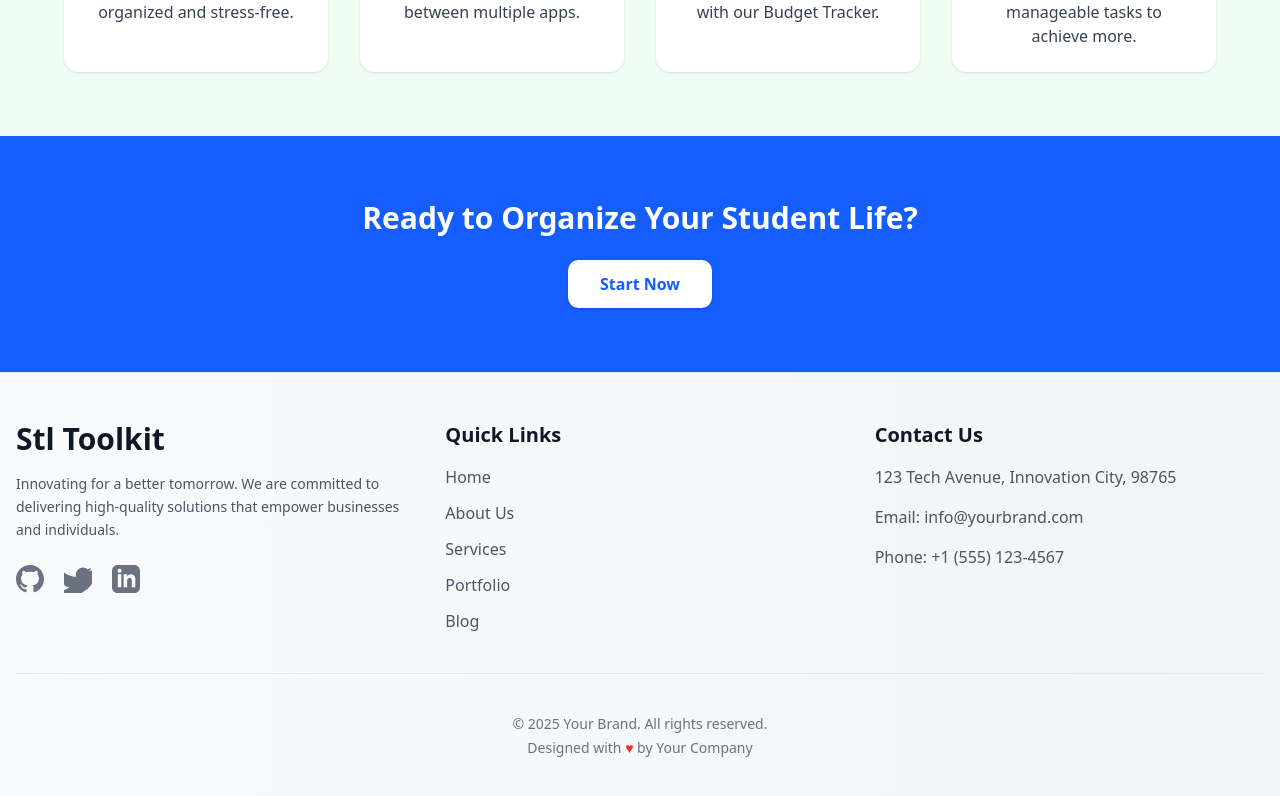
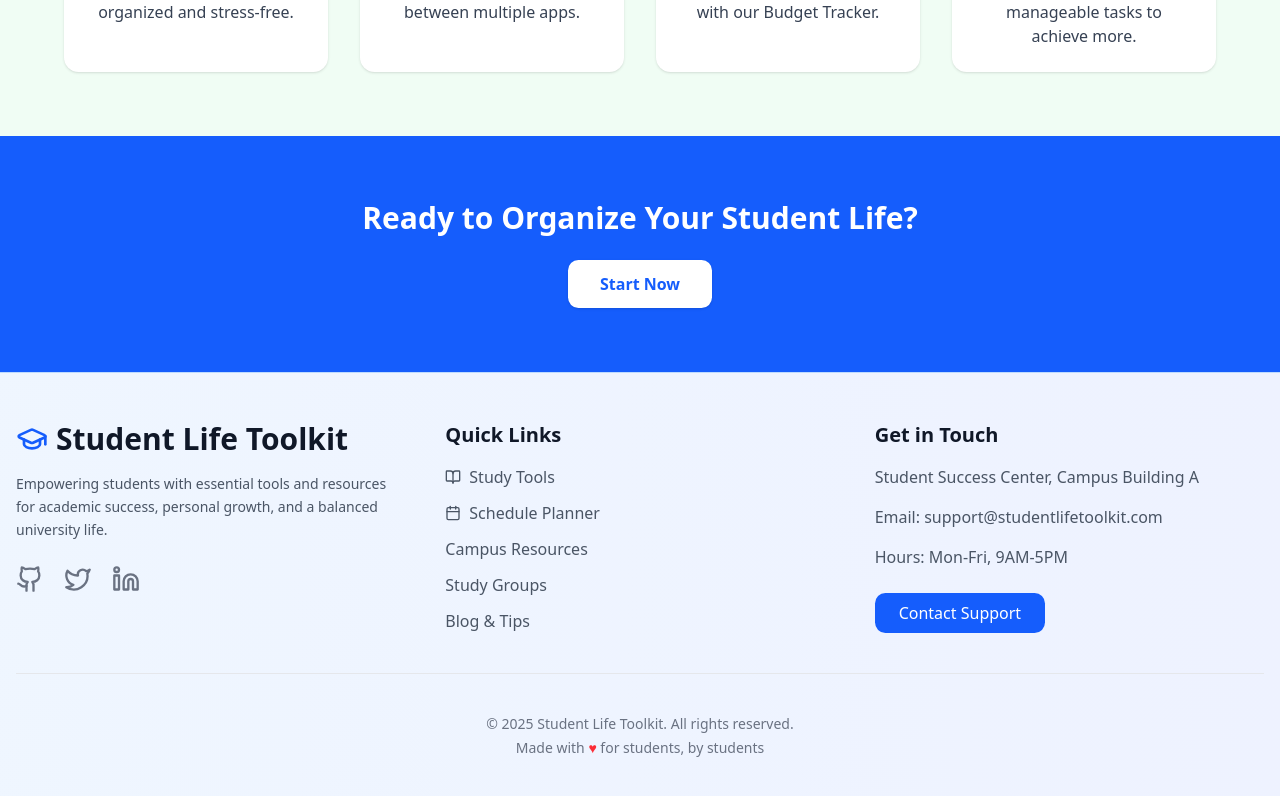
Before and after one commit to rafizul896/student-life-toolkit-frontend, a Next.js app: page / in a window 1280 px wide. Shown: the part 1761-2557 px from the top of the page. Built offline with nearby package versions, Linux system fonts and the light colour scheme.

Commit message:
update: footer UI

```diff
--- a/src/components/shared/Footer.tsx
+++ b/src/components/shared/Footer.tsx
@@ -1,80 +1,47 @@
 "use client";
 import React from "react";
-
-const GitHubIcon = ({ size = 24, className = "" }) => (
-  <svg
-    xmlns="http://www.w3.org/2000/svg"
-    width={size}
-    height={size}
-    viewBox="0 0 24 24"
-    fill="currentColor"
-    className={className}
-  >
-    <path d="M12 0c-6.626 0-12 5.373-12 12 0 5.302 3.438 9.8 8.207 11.387.599.111.793-.261.793-.577v-2.234c-3.338.726-4.033-1.416-4.033-1.416-.546-1.387-1.333-1.756-1.333-1.756-1.087-.731.084-.716.084-.716 1.205.082 1.838 1.215 1.838 1.215 1.07 1.835 2.809 1.305 3.492.998.108-.776.418-1.305.762-1.604-2.665-.305-5.467-1.334-5.467-5.931 0-1.311.469-2.381 1.236-3.221-.124-.303-.535-1.524.117-3.176 0 0 1.008-.322 3.301 1.23.957-.266 1.983-.399 3.003-.404 1.02.005 2.046.138 3.006.404 2.291-1.552 3.297-1.23 3.297-1.23.653 1.653.242 2.874.118 3.176.77.84 1.235 1.911 1.235 3.221 0 4.609-2.807 5.624-5.479 5.921.43.372.823 1.102.823 2.222v3.293c0 .319.192.694.801.576 4.765-1.589 8.199-6.086 8.199-11.386 0-6.627-5.373-12-12-12z" />
-  </svg>
-);
-
-const TwitterIcon = ({ size = 24, className = "" }) => (
-  <svg
-    xmlns="http://www.w3.org/2000/svg"
-    width={size}
-    height={size}
-    viewBox="0 0 24 24"
-    fill="currentColor"
-    className={className}
-  >
-    <path d="M24 4.557c-.883.392-1.832.656-2.828.775 1.017-.609 1.798-1.574 2.165-2.724-.951.564-2.005.974-3.127 1.195-.897-.957-2.178-1.555-3.594-1.555-3.594 0-6.492 2.901-6.492 6.492 0 .512.057 1.01.173 1.496-5.405-.271-10.187-2.86-13.387-6.795-.56.96-.883 2.077-.883 3.256 0 2.254 1.147 4.243 2.887 5.419-.847-.025-1.649-.26-2.35-.647-.029.749.208 1.45.746 2.005.679.679 1.574 1.186 2.603 1.307-.207.056-.424.086-.647.086-.159 0-.315-.015-.467-.045.767 2.405 2.989 4.168 5.636 4.217-2.868 2.247-6.49 3.586-10.462 3.586-.681 0-1.35-.039-2.006-.118 3.692 2.378 8.016 3.766 12.692 3.766 15.232 0 23.52-12.69 23.52-23.52 0-.357-.012-.71-.031-1.063z" />
-  </svg>
-);
-
-const LinkedInIcon = ({ size = 24, className = "" }) => (
-  <svg
-    xmlns="http://www.w3.org/2000/svg"
-    width={size}
-    height={size}
-    viewBox="0 0 24 24"
-    fill="currentColor"
-    className={className}
-  >
-    <path d="M19 0h-14c-2.761 0-5 2.239-5 5v14c0 2.761 2.239 5 5 5h14c2.762 0 5-2.239 5-5v-14c0-2.761-2.238-5-5-5zm-11 19h-3v-11h3v11zm-1.5-12.268c-.966 0-1.75-.79-1.75-1.764s.784-1.764 1.75-1.764 1.75.79 1.75 1.764-.783 1.764-1.75 1.764zm13.5 12.268h-3v-5.604c0-3.368-4-3.113-4 0v5.604h-3v-11h3v1.765c1.396-2.586 7-2.777 7 2.476v6.759z" />
-  </svg>
-);
+import { Github, Twitter, Linkedin, BookOpen, Calendar, GraduationCap } from "lucide-react";
 
 const Footer = () => {
   return (
-    <footer className="bg-gradient-to-r from-gray-50 to-gray-100 dark:from-gray-900 dark:to-black text-gray-900 dark:text-white py-12 px-4 font-inter border-t border-gray-200 dark:border-gray-800">
+    <footer className="bg-gradient-to-r from-blue-50 to-indigo-50 dark:from-gray-900 dark:to-black text-gray-900 dark:text-white py-12 px-4 font-inter border-t border-blue-200 dark:border-gray-800">
       <div className="container mx-auto grid grid-cols-1 md:grid-cols-2 lg:grid-cols-3 gap-10">
         <div className="space-y-4">
           <div className="flex items-center space-x-2">
+            <GraduationCap className="w-8 h-8 text-blue-600 dark:text-blue-400" />
             <h3 className="text-3xl font-bold">
-              Stl Toolkit
+              Student Life Toolkit
             </h3>
           </div>
           <p className="text-gray-600 dark:text-gray-300 text-sm leading-relaxed">
-            Innovating for a better tomorrow. We are committed to delivering
-            high-quality solutions that empower businesses and individuals.
+            Empowering students with essential tools and resources for academic success,
+            personal growth, and a balanced university life.
           </p>
           <div className="flex space-x-5 pt-2">
             <a
               href="#"
-              className="text-gray-500 hover:text-blue-600 dark:text-gray-400 dark:hover:text-teal-400 transition-transform transform hover:scale-110"
+              className="text-gray-500 hover:text-blue-600 dark:text-gray-400 dark:hover:text-blue-400 transition-transform transform hover:scale-110"
+              aria-label="GitHub"
             >
-              <GitHubIcon size={28} />
+              <Github size={28} />
             </a>
             <a
               href="#"
-              className="text-gray-500 hover:text-blue-600 dark:text-gray-400 dark:hover:text-teal-400 transition-transform transform hover:scale-110"
+              className="text-gray-500 hover:text-blue-600 dark:text-gray-400 dark:hover:text-blue-400 transition-transform transform hover:scale-110"
+              aria-label="Twitter"
             >
-              <TwitterIcon size={28} />
+              <Twitter size={28} />
             </a>
             <a
               href="#"
-              className="text-gray-500 hover:text-blue-600 dark:text-gray-400 dark:hover:text-teal-400 transition-transform transform hover:scale-110"
+              className="text-gray-500 hover:text-blue-600 dark:text-gray-400 dark:hover:text-blue-400 transition-transform transform hover:scale-110"
+              aria-label="LinkedIn"
             >
-              <LinkedInIcon size={28} />
+              <Linkedin size={28} />
             </a>
           </div>
         </div>
+
         <div className="space-y-4">
           <h3 className="text-xl font-bold text-gray-900 dark:text-gray-100">
             Quick Links
@@ -83,116 +50,78 @@ const Footer = () => {
             <li>
               <a
                 href="#"
-                className="text-gray-600 dark:text-gray-300 hover:text-blue-600 dark:hover:text-teal-400 transition-colors duration-300"
+                className="text-gray-600 dark:text-gray-300 hover:text-blue-600 dark:hover:text-blue-400 transition-colors duration-300 flex items-center space-x-2"
               >
-                Home
+                <BookOpen size={16} />
+                <span>Study Tools</span>
               </a>
             </li>
             <li>
               <a
                 href="#"
-                className="text-gray-600 dark:text-gray-300 hover:text-blue-600 dark:hover:text-teal-400 transition-colors duration-300"
+                className="text-gray-600 dark:text-gray-300 hover:text-blue-600 dark:hover:text-blue-400 transition-colors duration-300 flex items-center space-x-2"
               >
-                About Us
+                <Calendar size={16} />
+                <span>Schedule Planner</span>
               </a>
             </li>
             <li>
               <a
                 href="#"
-                className="text-gray-600 dark:text-gray-300 hover:text-blue-600 dark:hover:text-teal-400 transition-colors duration-300"
+                className="text-gray-600 dark:text-gray-300 hover:text-blue-600 dark:hover:text-blue-400 transition-colors duration-300"
               >
-                Services
+                Campus Resources
               </a>
             </li>
             <li>
               <a
                 href="#"
-                className="text-gray-600 dark:text-gray-300 hover:text-blue-600 dark:hover:text-teal-400 transition-colors duration-300"
+                className="text-gray-600 dark:text-gray-300 hover:text-blue-600 dark:hover:text-blue-400 transition-colors duration-300"
               >
-                Portfolio
+                Study Groups
               </a>
             </li>
             <li>
               <a
                 href="#"
-                className="text-gray-600 dark:text-gray-300 hover:text-blue-600 dark:hover:text-teal-400 transition-colors duration-300"
+                className="text-gray-600 dark:text-gray-300 hover:text-blue-600 dark:hover:text-blue-400 transition-colors duration-300"
               >
-                Blog
+                Blog & Tips
               </a>
             </li>
           </ul>
         </div>
 
-        {/* <div className="space-y-4">
-          <h3 className="text-xl font-bold text-gray-900 dark:text-gray-100">
-            Resources
-          </h3>
-          <ul className="space-y-3">
-            <li>
-              <a
-                href="#"
-                className="text-gray-600 dark:text-gray-300 hover:text-blue-600 dark:hover:text-teal-400 transition-colors duration-300"
-              >
-                Support
-              </a>
-            </li>
-            <li>
-              <a
-                href="#"
-                className="text-gray-600 dark:text-gray-300 hover:text-blue-600 dark:hover:text-teal-400 transition-colors duration-300"
-              >
-                FAQs
-              </a>
-            </li>
-            <li>
-              <a
-                href="#"
-                className="text-gray-600 dark:text-gray-300 hover:text-blue-600 dark:hover:text-teal-400 transition-colors duration-300"
-              >
-                Privacy Policy
-              </a>
-            </li>
-            <li>
-              <a
-                href="#"
-                className="text-gray-600 dark:text-gray-300 hover:text-blue-600 dark:hover:text-teal-400 transition-colors duration-300"
-              >
-                Terms of Service
-              </a>
-            </li>
-            <li>
-              <a
-                href="#"
-                className="text-gray-600 dark:text-gray-300 hover:text-blue-600 dark:hover:text-teal-400 transition-colors duration-300"
-              >
-                Careers
-              </a>
-            </li>
-          </ul>
-        </div> */}
-
         <div className="space-y-4">
           <h3 className="text-xl font-bold text-gray-900 dark:text-gray-100">
-            Contact Us
+            Get in Touch
           </h3>
           <p className="text-gray-600 dark:text-gray-300">
-            123 Tech Avenue, Innovation City, 98765
+            Student Success Center, Campus Building A
           </p>
           <p className="text-gray-600 dark:text-gray-300">
-            Email: info@yourbrand.com
+            Email: support@studentlifetoolkit.com
           </p>
           <p className="text-gray-600 dark:text-gray-300">
-            Phone: +1 (555) 123-4567
+            Hours: Mon-Fri, 9AM-5PM
           </p>
+          <div className="pt-2">
+            <a
+              href="#"
+              className="inline-block bg-blue-600 hover:bg-blue-700 dark:bg-blue-500 dark:hover:bg-blue-600 text-white px-6 py-2 rounded-lg transition-colors duration-300"
+            >
+              Contact Support
+            </a>
+          </div>
         </div>
       </div>
+
       <div className="text-center text-gray-500 dark:text-gray-400 text-sm pt-10 mt-10 border-t border-gray-200 dark:border-gray-700">
         <p>
-          &copy; {new Date().getFullYear()} Your Brand. All rights reserved.
+          &copy; {new Date().getFullYear()} Student Life Toolkit. All rights reserved.
         </p>
         <p className="mt-1">
-          Designed with <span className="text-red-500">&hearts;</span> by Your
-          Company
+          Made with <span className="text-red-500">&hearts;</span> for students, by students
         </p>
       </div>
     </footer>
--- a/src/components/shared/Navbar.tsx
+++ b/src/components/shared/Navbar.tsx
@@ -232,7 +232,7 @@ const Navber = () => {
     { href: "/Features", label: "Features" },
     { href: "/blogs", label: "Blogs" },
     { href: "/aboutUs", label: "About Us" },
-    { href: "/contectUs", label: "Contact Us" },
+    { href: "/contactUs", label: "Contact Us" },
   ];
 
   const avatarDropdownLinks = [
```
